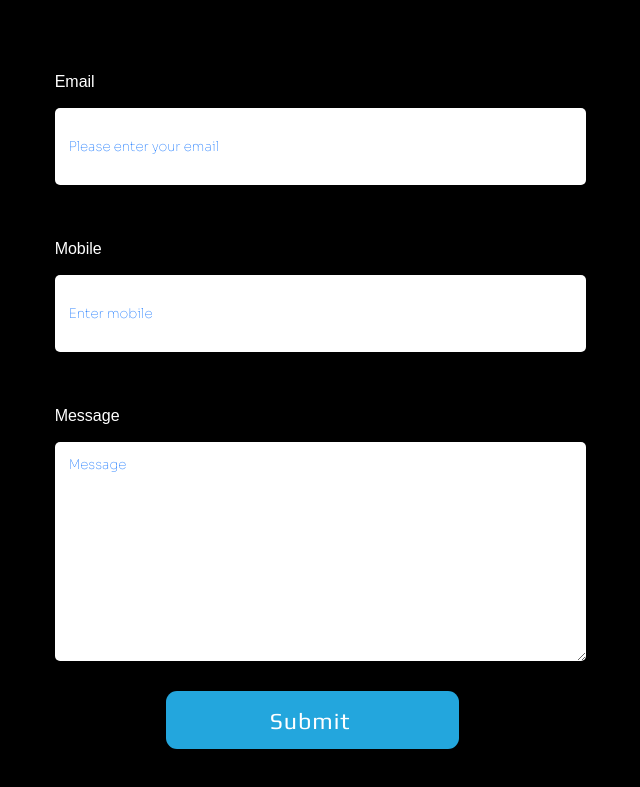
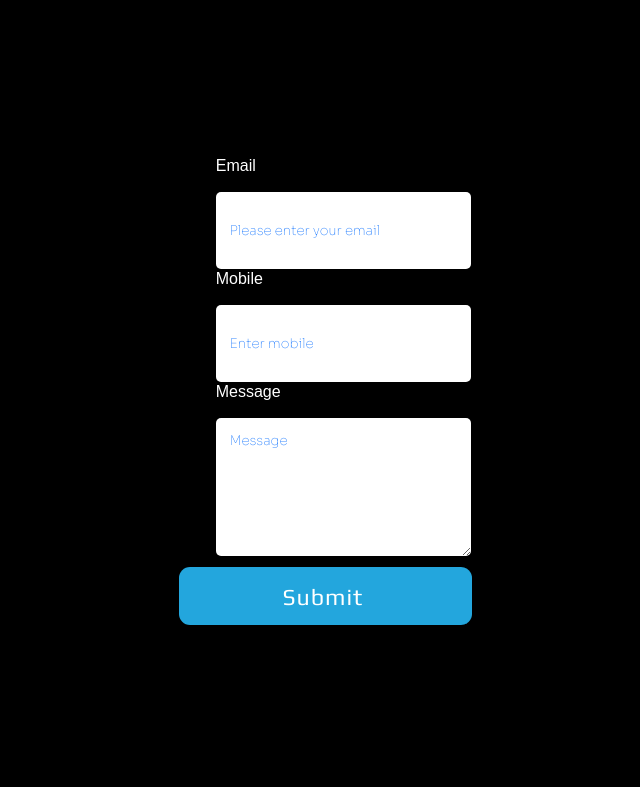
Before and after one commit to DakhchOussama/portfolio, a Next.js app: page / in a window 1280 px wide. Shown: the part 4857-5644 px from the top of the page, without its empty margins (297-937 px from the left). Built offline with nearby package versions, Linux system fonts and the light colour scheme; a web font is replaced by a local one.

Commit message:
work with formspree api to check in vercel

```diff
--- a/src/app/Components/GetInTouch.tsx
+++ b/src/app/Components/GetInTouch.tsx
@@ -6,8 +6,6 @@ export default function GetInTouc(){
     const [email, setEmail] = useState('');
     const [mobile, setMobile] = useState('');
     const [message, setMessage] = useState('');
-
-
 
     const handleclick = async (event : any) => {
         event.preventDefault();
@@ -39,21 +37,21 @@ export default function GetInTouc(){
             }
             else
             {
-                try{
-                    const response = await fetch('/api', {
+                try {
+                    const response = await fetch('https://formspree.io/f/xvojeevd', {
                       method: 'POST',
                       headers: {
                         'Content-Type': 'application/json',
                       },
-                        body: JSON.stringify({email, mobile, message})
+                      body: JSON.stringify({ email, mobile, message }),
                     });
-                    if (response.ok){
+
+                    if (response.ok) {
                         toast.success('successfully completed.');
-                    }
-                    else{
+                    } else {
                         toast.error("Code Exception Detected. Hold off sending");
                     }
-                }catch(error){
+                  } catch (error) {
                     toast.error(`An error occurred during the fetch operation. ${error}`);
                   }
             }
@@ -69,22 +67,22 @@ export default function GetInTouc(){
                         <p>I welcome your inquiries, ideas, and collaboration opportunities. Whether you have questions, feedback, or wish to explore potential partnerships, this is your direct pathway to communicate with me. Your thoughts matter, and I look forward to hearing from you.</p>
                     </div>
                     <div className="GetInTouc-container">
+                        <form action="https://formspree.io/f/xvojeevd" method="POST">
                             <div className="GetInTouc-input">
                                 <label htmlFor="mail">Email</label>
-                            <input type="email" placeholder="Please enter your email" id="mail" value={email} onChange={(e) => {setEmail(e.target.value)}} required></input>
+                                <input type="email" placeholder="Please enter your email" name="email" id="mail" value={email} onChange={(e) => {setEmail(e.target.value)}} required></input>
                             </div>
                             <div className="GetInTouc-input">
-                            <label htmlFor="mobilr">Mobile</label>
-                            <input type="text" placeholder="Enter mobile" id="mobile" value={mobile} onChange={(e) => {setMobile(e.target.value)}} required></input>
+                                <label htmlFor="mobile">Mobile</label>
+                                <input type="text" placeholder="Enter mobile" id="mobile" name="mobile" value={mobile} onChange={(e) => {setMobile(e.target.value)}} required></input>
                             </div>
                             <div className="GetInTouc-input" id="GetInTouc-message">
                                 <label htmlFor="message">Message</label>
-                            <textarea placeholder="Message" id="message" value={message} onChange={(e) => {setMessage(e.target.value)}} required></textarea>
+                                <textarea placeholder="Message" id="message" name="message" value={message} onChange={(e) => {setMessage(e.target.value)}} required></textarea>
                             </div>
                             <div className="GetInTouc-buttom">
                                 <div className="identification-center-buttom">
-                                <form>
-                                    <a className="button-link" data-text="Submit" id="GetInTouc-a" onClick={handleclick}>
+                                        <a className="button-link" data-text="Submit" id="GetInTouc-a" onClick={handleclick} >
                                         <span>T</span>
                                         <span>h</span>
                                         <span>a</span>
@@ -92,9 +90,9 @@ export default function GetInTouc(){
                                         <span>k</span>
                                         <span>s</span>
                                         </a>
-                                </form>
                                 </div>
                             </div>
+                        </form>
                     </div>
                 </div>
             </div>
```
Lines whose indentation alone changed are shown as unchanged.
